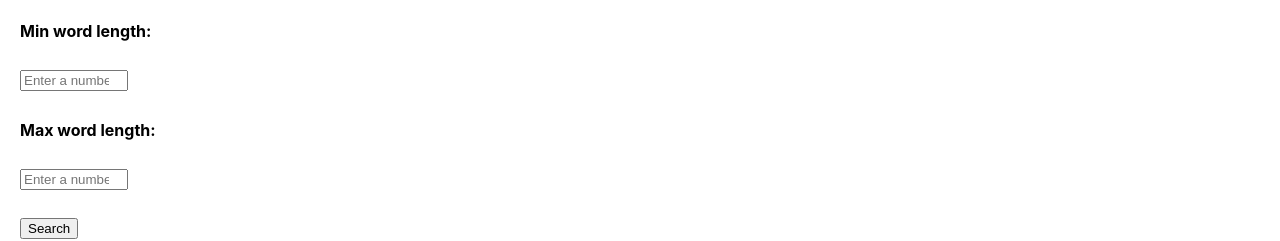
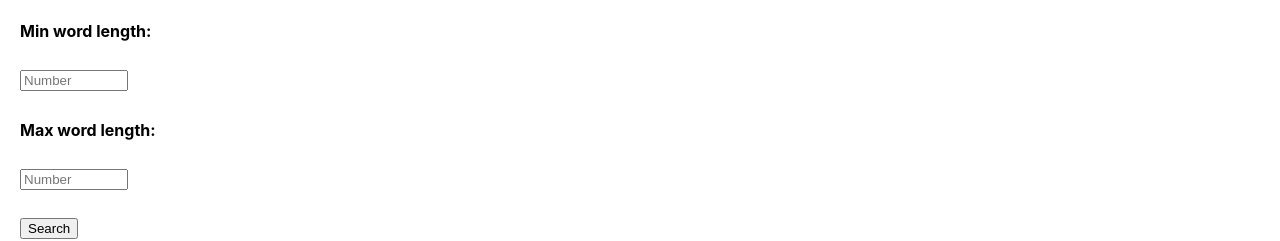
Before and after one commit to tesslinden/hardback-hax0r, a React (Create React App) app in the folder frontend/: page /main in a window 1280 px wide. Shown: the part 3347-3588 px from the top of the page. Built offline with nearby package versions, Linux system fonts and the light colour scheme.

Commit message:
shorten textbox placeholders

```diff
--- a/frontend/src/MainPage.tsx
+++ b/frontend/src/MainPage.tsx
@@ -173,14 +173,14 @@ const MainPage: React.FC = () => {
               type="text"
               value={lc.letter}
               onChange={(e) => handleLetterChange(lc.guid, e.target.value)}
-              placeholder="Enter a letter"
+              placeholder="Letter"
             />
             <input
               className="textbox"
               type="number"
               value={lc.count ?? ""}
               onChange={(e) => handleCountChange(lc.guid, e.target.value)}
-              placeholder="Enter a number"
+              placeholder="Number"
             />
             {letterCounts.length > 1 && (
               <button
@@ -215,7 +215,7 @@ const MainPage: React.FC = () => {
           value={minLength ?? ""}
           // ^ value to display. must be a string, can't be null. So if it's null, convert to an empty string.
           onChange={handleMinLengthChange}
-          placeholder="Enter a number"
+          placeholder="Number"
         />
       </div>
       <div>
@@ -225,7 +225,7 @@ const MainPage: React.FC = () => {
           type="number"
           value={maxLength ?? ""}
           onChange={handleMaxLengthChange}
-          placeholder="Enter a number"
+          placeholder="Number"
         />
       </div>
       <div>
```
